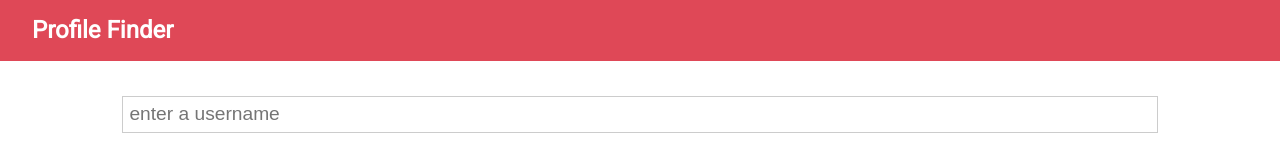
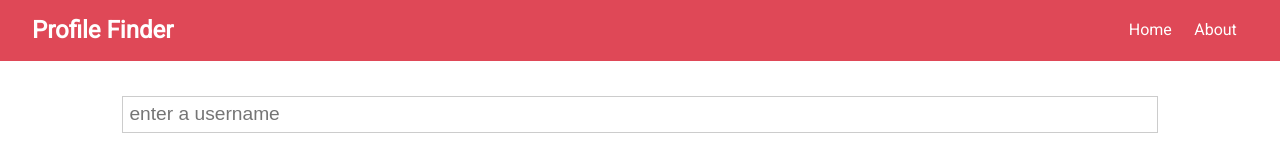
Before and after one commit to alperenozil/person-finder, a React (Create React App) app: page / in a window 1280 px wide. Shown: the top 160 px of the page. Built offline with nearby package versions, Linux system fonts and the light colour scheme.

Commit message:
Update Navbar.js

```diff
--- a/src/components/layout/Navbar.js
+++ b/src/components/layout/Navbar.js
@@ -1,9 +1,17 @@
 import React from 'react'
-
+import { Link } from 'react-router-dom';
 const Navbar=({title})=>{
         return (
             <nav className="navbar bg-primary">
                 <h1>{title}</h1>
+                <ul>
+                    <li>
+                        <Link to="/">Home</Link>
+                    </li>
+                    <li>
+                        <Link to="/about">About</Link>
+                    </li>
+                </ul>
             </nav>
         )
 }
```
